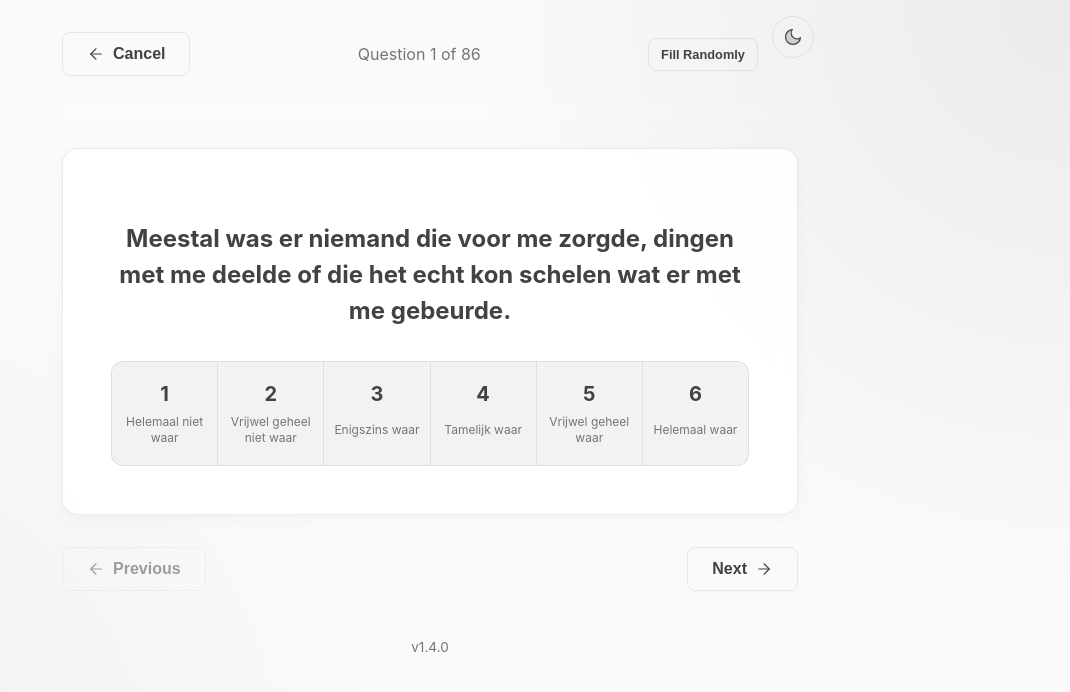
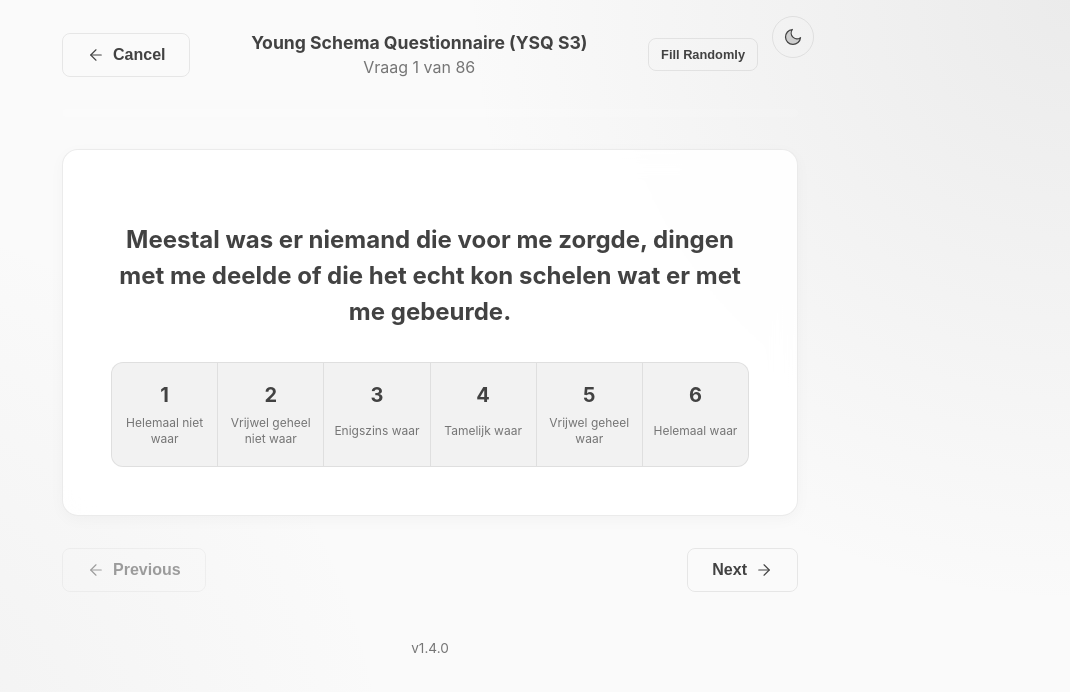
Before and after one commit to radder1972/STA, a React (Vite) app: page / in a window 1280 px wide. Both pictures are taken after a click on the element 448 px from the left and 572 px from the top of the page. Shown: the top 692 px of the page, without its empty margins (210-1280 px from the left). Built offline with nearby package versions, Linux system fonts and the light colour scheme.

Commit message:
Show questionnaire title above the question counter

```diff
--- a/src/components/Questionnaire.jsx
+++ b/src/components/Questionnaire.jsx
@@ -80,8 +80,12 @@ export default function Questionnaire({ type, questions, onFinish, onCancel }) {
         <button className="btn btn-outline" onClick={onCancel}>
           <ArrowLeftIcon size={18} /> Cancel
         </button>
-        <span style={{color: 'var(--text-muted)'}}>Question {currentIndex + 1} of {total}</span>
-
+        <div style={{ display: 'flex', flexDirection: 'column', alignItems: 'center' }}>
+          <span style={{ fontWeight: 'bold', color: 'var(--text-main)', fontSize: '1.1rem', marginBottom: '4px' }}>
+            {type === 'ysq' ? "Young Schema Questionnaire (YSQ S3)" : "Schema Mode Inventory (SMI)"}
+          </span>
+          <span style={{color: 'var(--text-muted)'}}>Vraag {currentIndex + 1} van {total}</span>
+        </div>
         <div style={{ display: 'flex', gap: '10px', paddingRight: '40px' }}>
           <button className="btn btn-outline" onClick={handleFillRandom} style={{ fontSize: '0.8rem', padding: '8px 12px' }}>
             Fill Randomly
```
Also changed, not shown: schema-therapie-app-usb-versie.html (+1 -1 lines).
